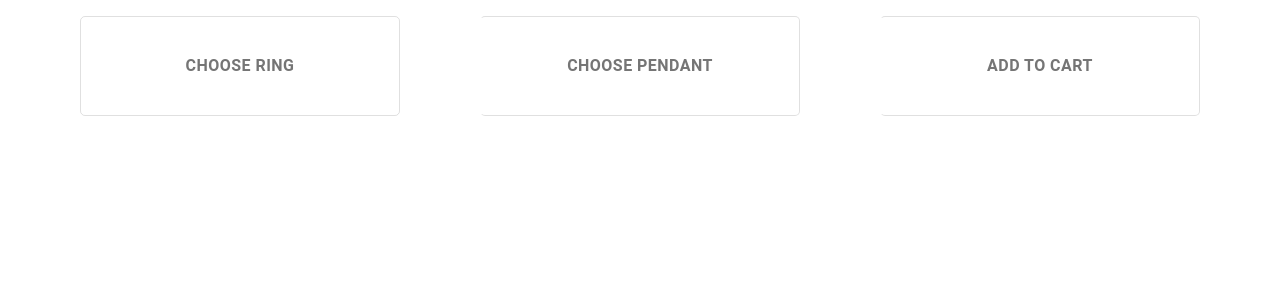
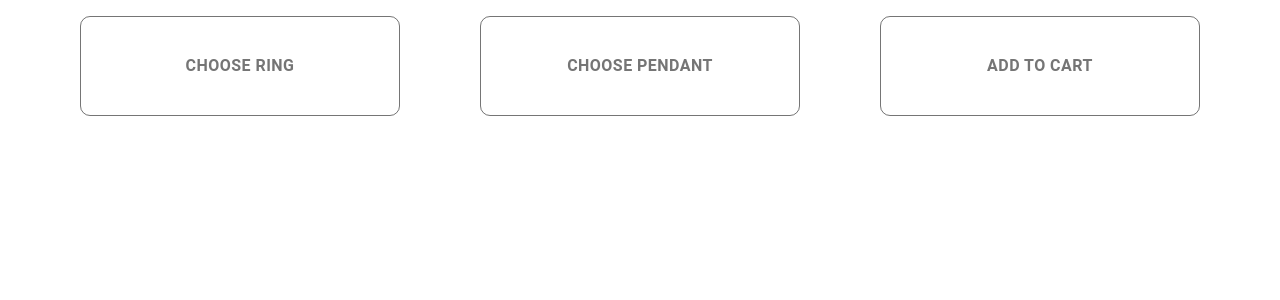
Before and after one commit to Nivizia/ASTRA, a React (Vite) app in the folder DiamondShopWebsiteProject/DiamondShopWebApp/: page /testing in a window 1280 px wide. Shown: the top 300 px of the page. Built offline with nearby package versions, Linux system fonts and the light colour scheme.

Commit message:
fix border a bit

```diff
--- a/DiamondShopWebsiteProject/DiamondShopWebApp/src/components/css/temporarydrawer.module.css
+++ b/DiamondShopWebsiteProject/DiamondShopWebApp/src/components/css/temporarydrawer.module.css
@@ -41,7 +41,8 @@
     height: 100px !important;
     font-size: 16px !important;
     font-weight: bold !important;
-    border-radius: 5px !important;
+    border: 1px solid !important;
+    border-radius: 10px !important;
     transition: background-color 250ms ease, transform 250ms ease;
 
     padding: 0 !important;
```
